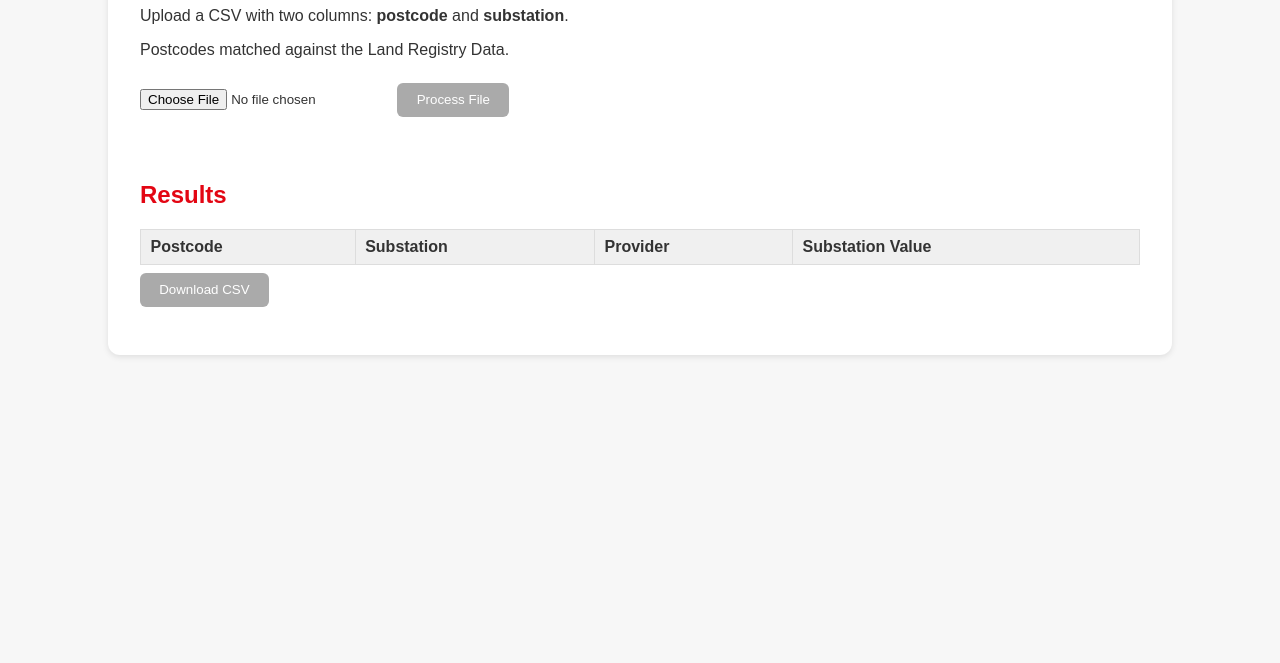
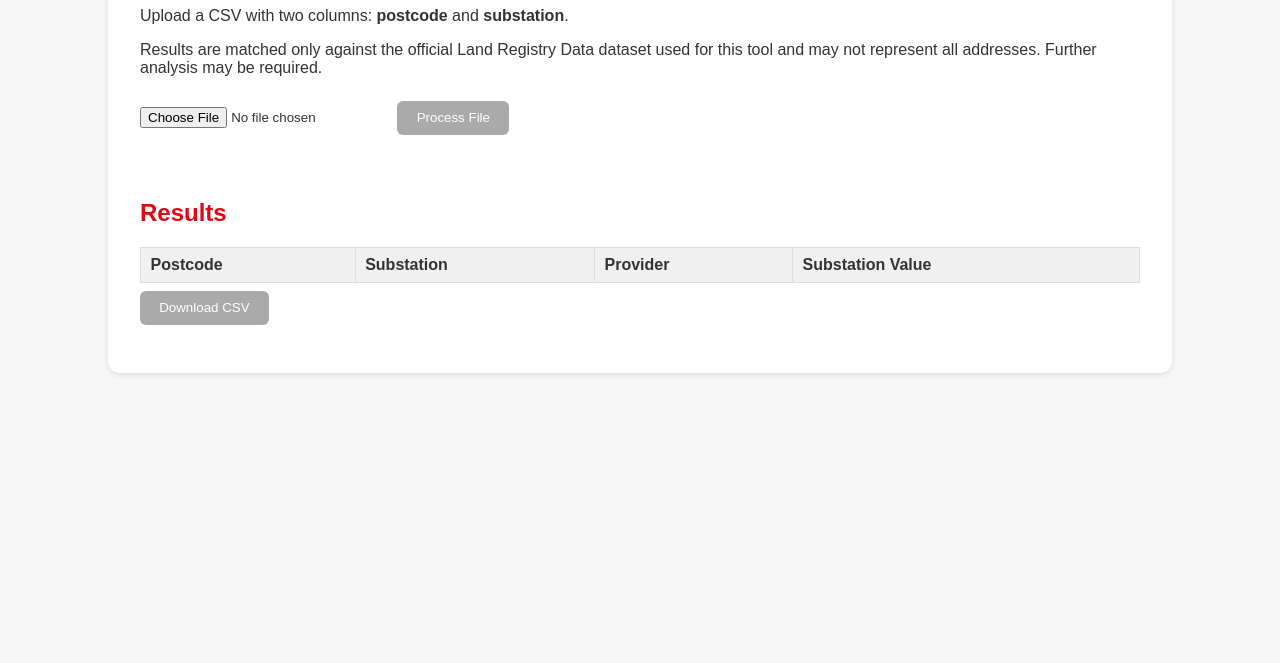
Before and after one commit to KayleighWilkinson/GBIS-Calculator, a plain HTML site: page index.html in a window 1280 px wide. Shown: the part 137-800 px from the top of the page. Drawn offline with nearby package versions, Linux system fonts and the light colour scheme.

Commit message:
Add files via upload

```diff
--- a/index.html
+++ b/index.html
@@ -12,7 +12,7 @@
   <h1>Social Housing Provider & Substation Matcher</h1>
 
   <p>Upload a CSV with two columns: <strong>postcode</strong> and <strong>substation</strong>.</p>
-<p>Postcodes matched against the Land Registry Data</strong>.</p>
+<p>Results are matched only against the official Land Registry Data dataset used for this tool and may not represent all addresses. Further analysis may be required</strong>.</p>
   <input type="file" id="inputFile" accept=".csv">
   <button id="processBtn" disabled>Process File</button>
 
```
